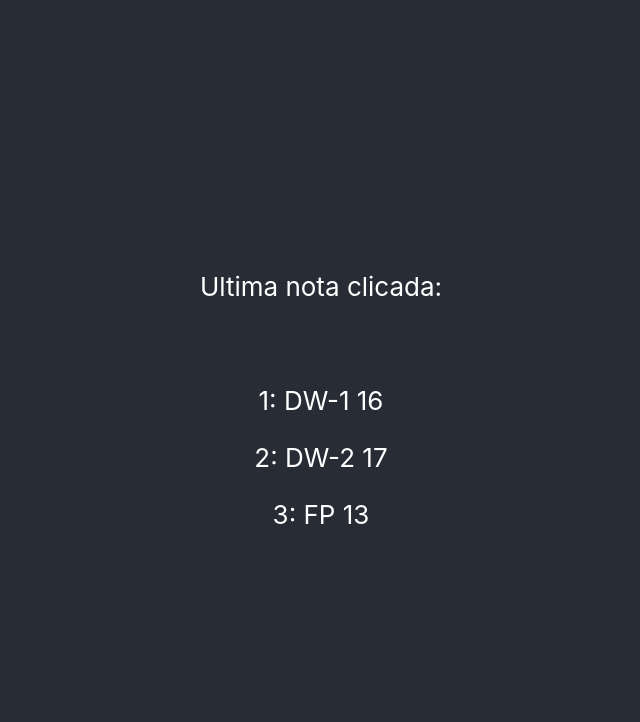
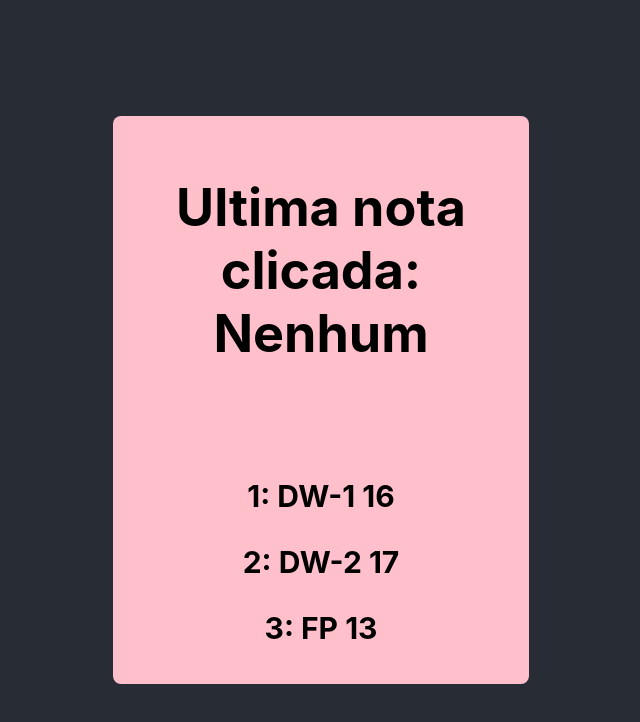
Before and after one commit to pedromareis/dw2-tp-aula, a React (Create React App) app: page / in a window 1280 px wide. Shown: the top 722 px of the page, without its empty margins (319-959 px from the left). Built offline with nearby package versions, Linux system fonts and the light colour scheme.

Commit message:
tudo da aula

```diff
--- /dev/null
+++ b/src/components/ListaNotas.css
@@ -0,0 +1,7 @@
+.container {
+  background: pink;
+  border-radius: 8px;
+  padding: 8px;
+  color: black;
+  width: 400px;
+}
--- a/src/components/ListaNotas.jsx
+++ b/src/components/ListaNotas.jsx
@@ -1,4 +1,6 @@
+import { useState } from "react";
 import Nota from "./Nota";
+import "./ListaNotas.css";
 
 const ListaNotas = ({ notasTestes }) => {
   console.log(notasTestes);
@@ -18,21 +20,32 @@ const ListaNotas = ({ notasTestes }) => {
 
     }); */
 
-  const clickNaNota = () => {
-    console.log("Cliquei na nota");
+  const [numero, setNumero] = useState();
+
+  const [ultimaNotaClicada, setUltimaNotaClicada] = useState("Nenhum");
+
+  const clickNaNota = (disc) => {
+    console.log("Cliquei na nota - " + disc);
+    setUltimaNotaClicada(disc);
   };
 
   return (
-    <div>
-      <p>Ultima nota clicada: </p>
+    <div className="container">
+      <p style={{ fontSize: 52, fontWeight: "bold" }}>
+        Ultima nota clicada: {ultimaNotaClicada}
+      </p>
       <br />
 
       {notasTestes.map((nota, index) => (
         <Nota
           /* key={index.toString()} */
+          estilo={{ fontSize: 22, fontWeight: "bold" }}
           key={nota.id}
           nota={nota}
-          funcao={clickNaNota}
+          funcao={(disc) => {
+            clickNaNota(disc);
+          }}
+          /* funcao={clickNaNota} */
         />
       ))}
     </div>
--- a/src/components/Nota.jsx
+++ b/src/components/Nota.jsx
@@ -1,12 +1,14 @@
-const Nota = ({ nota, funcao }) => {
+const Nota = ({ nota, funcao, estilo }) => {
   return (
     <div
       onClick={() => {
-        console.log("cliquei no elemento no ficheiro nota.jsx");
-        funcao();
+        console.log("cliquei no elemento no ficheiro Nota.jsx");
+        funcao(nota.disciplina);
       }}
     >
-      <p>{nota.id + ": " + nota.disciplina + " " + nota.nota} </p>
+      <p style={{ ...estilo, cursor: "pointer", fontSize: 30 }}>
+        {nota.id + ": " + nota.disciplina + " " + nota.nota}{" "}
+      </p>
     </div>
   );
 };
```
